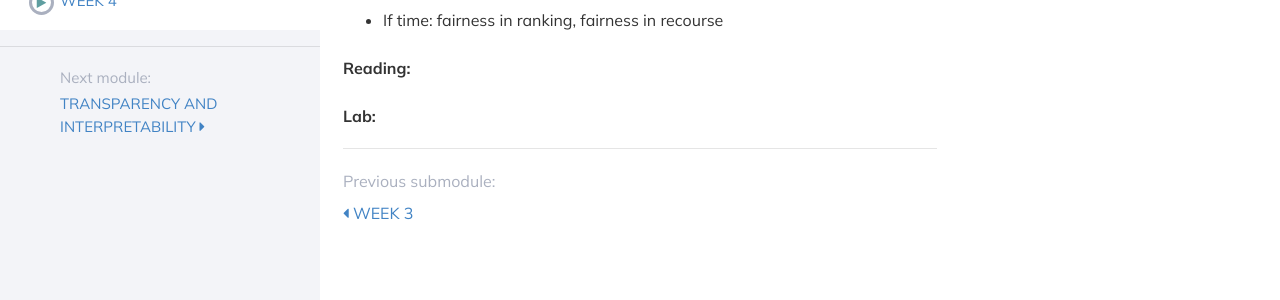
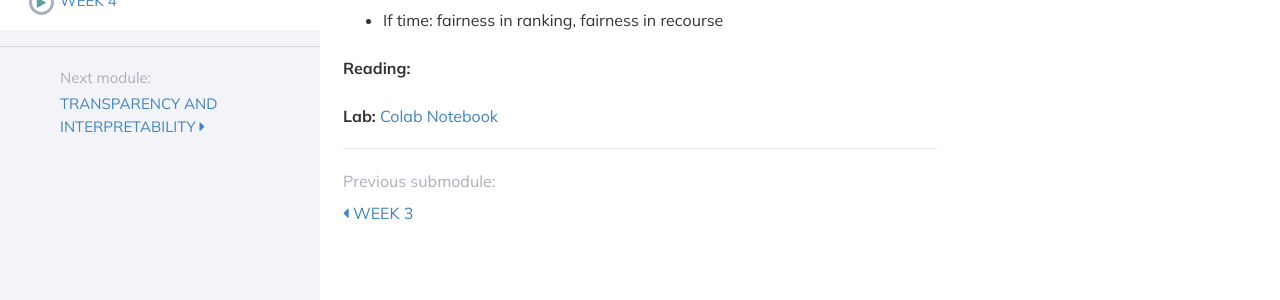
Before and after one commit to DataResponsibly/rds25, a Jekyll site: the page built from modules/fairness/_posts/2000-01-04-week4.md, in a window 1280 px wide. Shown: the part 334-634 px from the top of the page. Built offline with Jekyll 4.4.1, drawn with Linux system fonts in a browser that asks for light colours; nearby versions of some CDN libraries.

Commit message:
Added Lab4 link

```diff
--- a/modules/fairness/_posts/2000-01-04-week4.md
+++ b/modules/fairness/_posts/2000-01-04-week4.md
@@ -26,13 +26,15 @@
 [Introduction and Algorithmic Fairness](../../../assets/fairness_reader_2024.pdf)
 -->
 
-**Lab:**
+**Lab:** [Colab Notebook](https://drive.google.com/file/d/11ZUDSM5Eo0zbcVEilZ3Khy44Bl3cZD6F/view?usp=sharing)
 
 <!---
 * DS-GA 1017: [Colab Notebook](https://colab.research.google.com/drive/1yC_vdcVrvDkrAUhPhrgcOU4UT2rOycfx?usp=sharing)
 * DS-UA 202: [Colab Notebook](https://colab.research.google.com/drive/1BOefomb4ZIET_H3eHLv2T9frSlIodCu9?usp=sharing)
 -->
 
+
+
 <!---
 * DS-UA 202: [Q&A slides - Feb 24th](https://docs.google.com/presentation/d/1vemeXf03EifmOOT0JHFstijUblRT0Xib6HJ9pWVn6xI/edit?usp=sharing)
 -->
```
Also changed, not shown: 1 other file.
